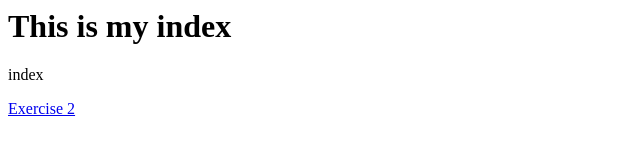
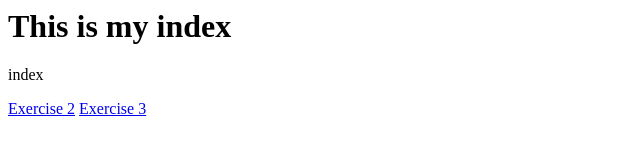
Before and after one commit to RivalsonGithub/imw-2024, a plain HTML site: page index.html in a window 1280 px wide. Shown: the full height of the page, 0-640 px from the left. Drawn offline with Linux system fonts and the light colour scheme.

Commit message:
added e3

```diff
--- a/index.html
+++ b/index.html
@@ -8,6 +8,7 @@
 
         <p> index</p>
         <a href="exercises/e2/index.html"> Exercise 2</a>
+        <a href="exercises/e3/index.html"> Exercise 3</a>
 
     </body>
 </html>
```
